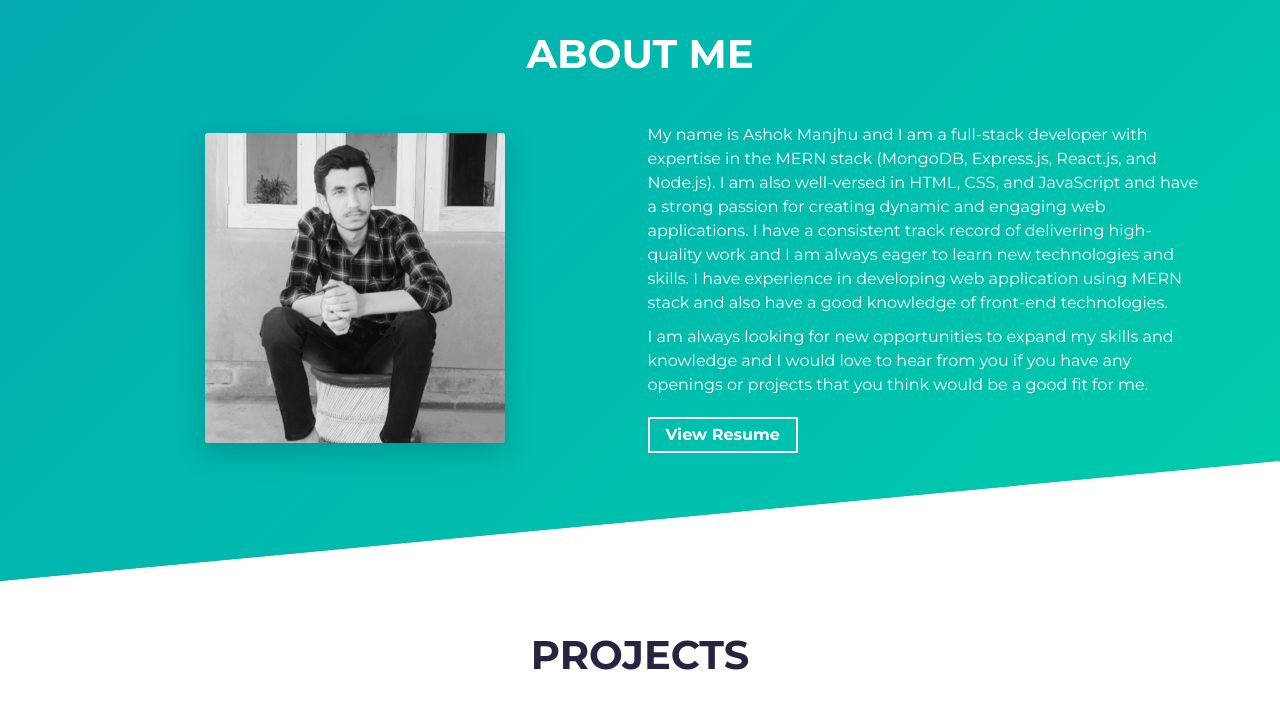
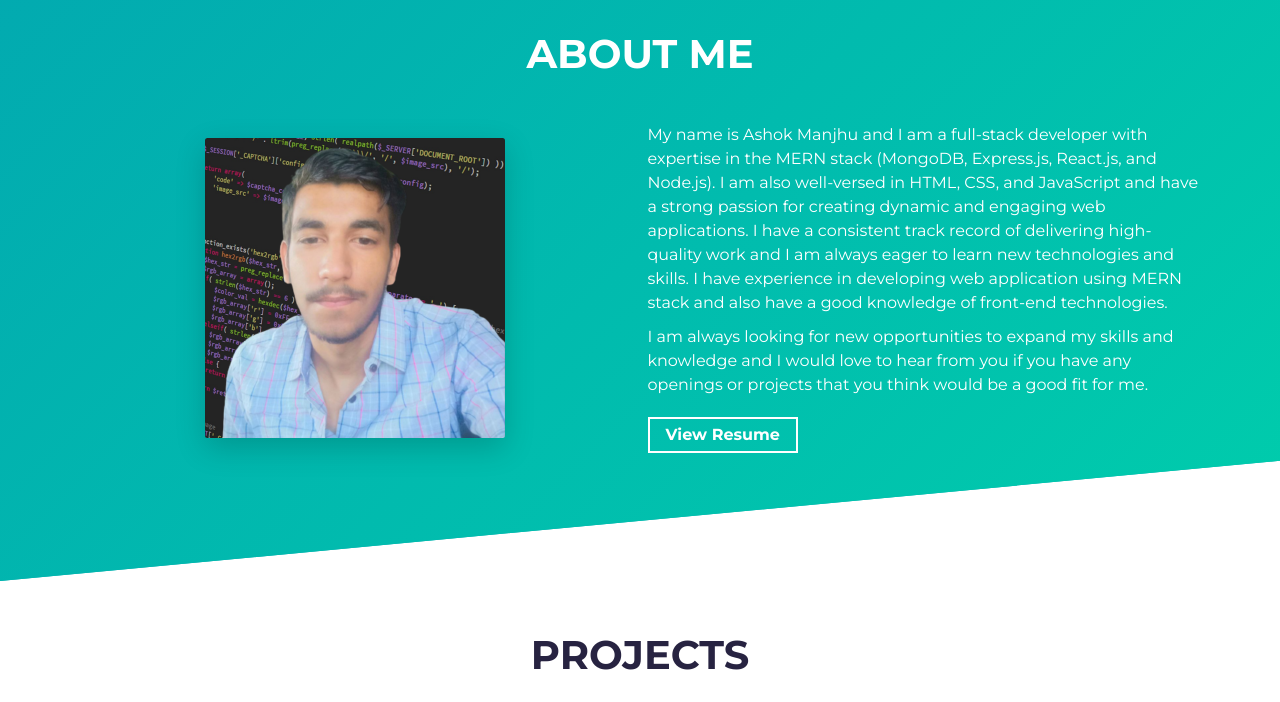
Before and after one commit to dev-ashokmanjhu/portfolio-website, a website built with Parcel: page src/index.html in a window 1280 px wide. Shown: the part 820-1522 px from the top of the page. Built offline with nearby package versions, Linux system fonts and the light colour scheme.

Commit message:
updating profile pic

```diff
--- a/src/index.html
+++ b/src/index.html
@@ -63,7 +63,7 @@
                 class="img-fluid rounded shadow-lg"
                 height="auto"
                 width="300px"
-                src="assets/profile.jpg"
+                src="assets/profile.png"
                 alt="Profile Image"
               />
             </div>
--- a/src/sass/base/_base.scss
+++ b/src/sass/base/_base.scss
@@ -9,4 +9,5 @@ html {
 body {
   font-family: "Montserrat", sans-serif;
   text-align: center;
+  // background-color: rgb(18, 27, 31);
 }
```
Also changed, not shown: src/assets/profile.jpg (deleted), src/assets/profile.png (added).
